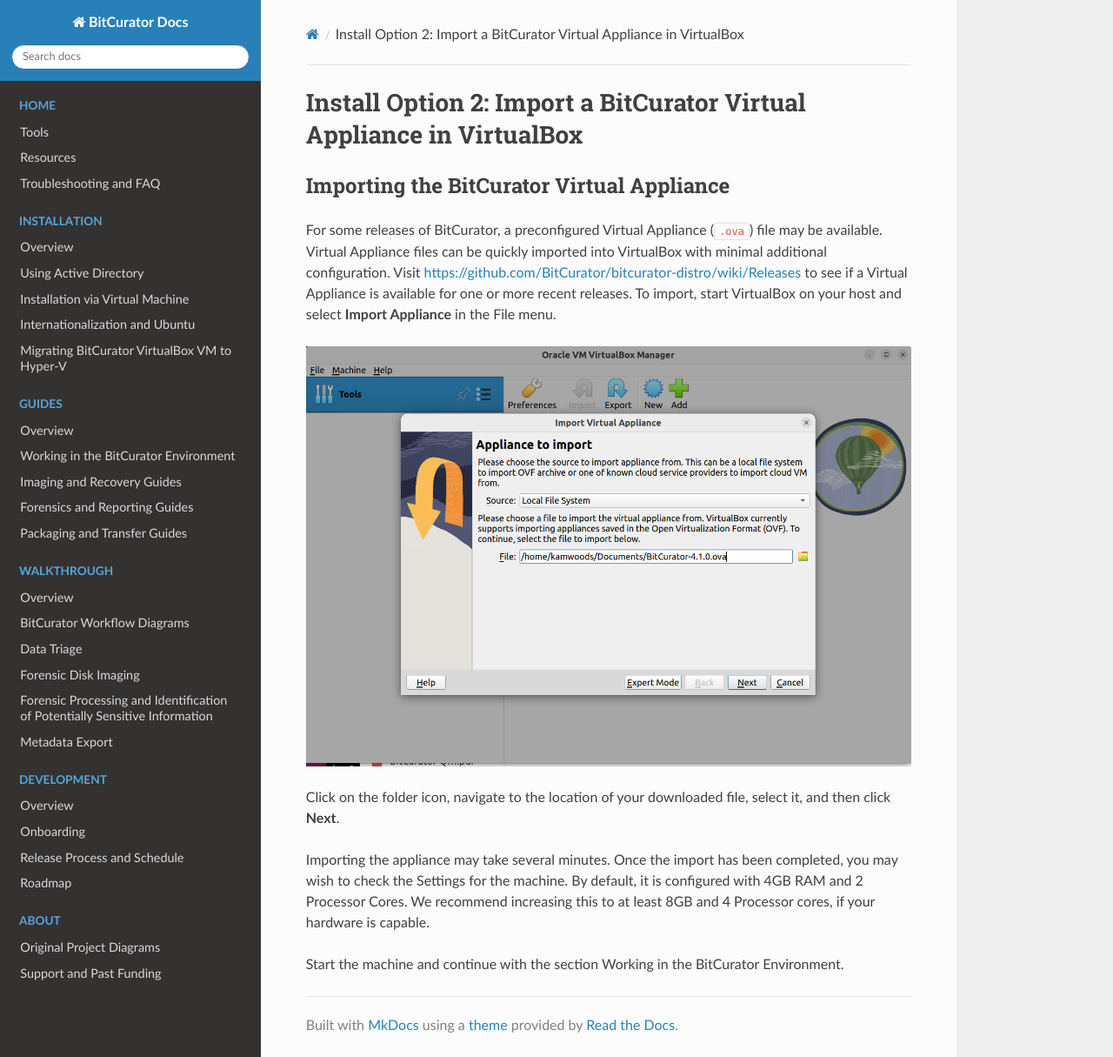
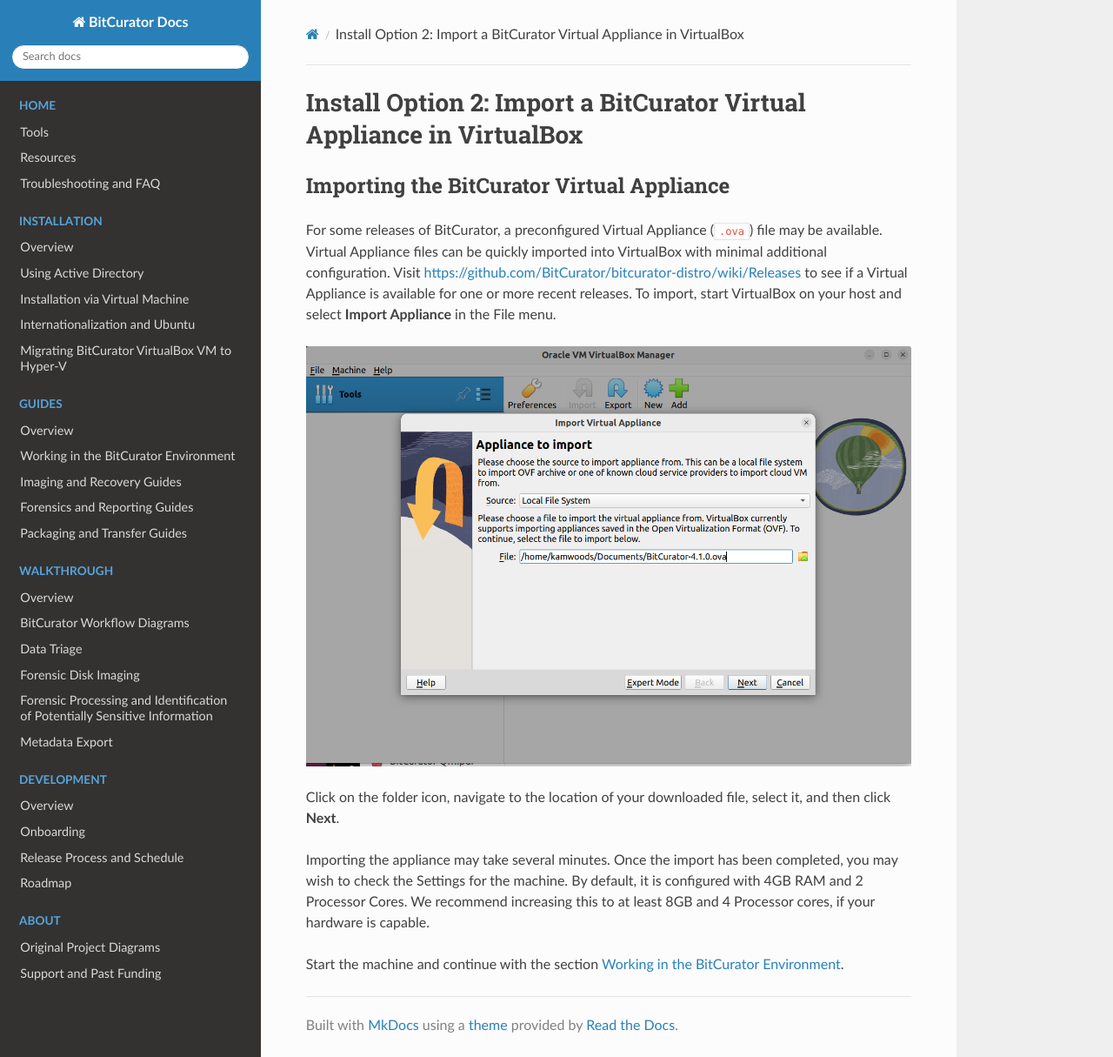
Before and after one commit to BitCurator/documentation, an MkDocs documentation site: the page built from docs/Installing BitCurator/Install Option 2: Import a BitCurator Virtual Appliance in VirtualBox.md, in a window 1280 px wide and 1215 px high. Shown: the whole window at 87% size. Built offline with MkDocs 1.6.1, drawn with Linux system fonts in a browser that asks for light colours; nearby versions of some CDN libraries; part of the change alters nothing that is shown.

```diff
--- a/docs/Installing BitCurator/Install Option 2: Import a BitCurator Virtual Appliance in VirtualBox.md
+++ b/docs/Installing BitCurator/Install Option 2: Import a BitCurator Virtual Appliance in VirtualBox.md
@@ -9,4 +9,4 @@ Click on the folder icon, navigate to the location of your downloaded file, sele
 
 Importing the appliance may take several minutes. Once the import has been completed, you may wish to check the Settings for the machine. By default, it is configured with 4GB RAM and 2 Processor Cores. We recommend increasing this to at least 8GB and 4 Processor cores, if your hardware is capable.
 
-Start the machine and continue with the section Working in the BitCurator Environment.
+Start the machine and continue with the section [Working in the BitCurator Environment](Working in the BitCurator Environment).
```
